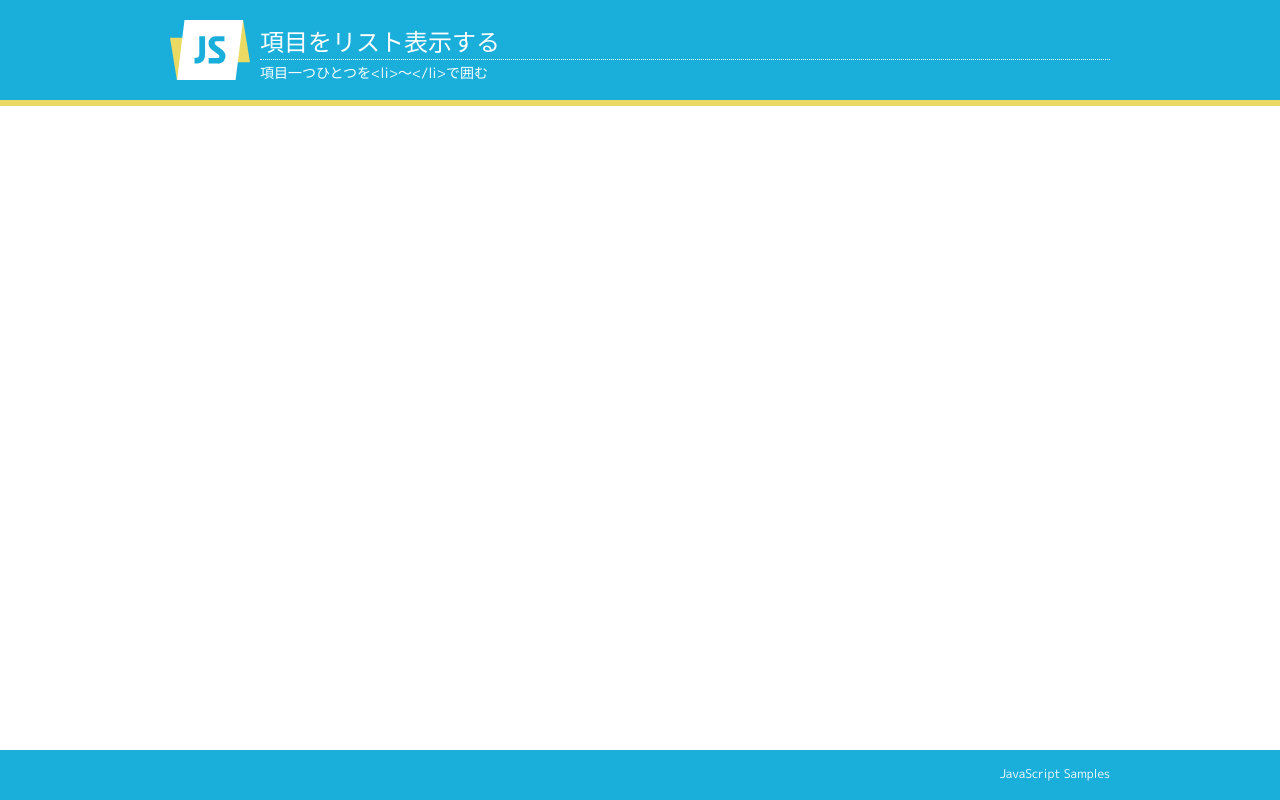
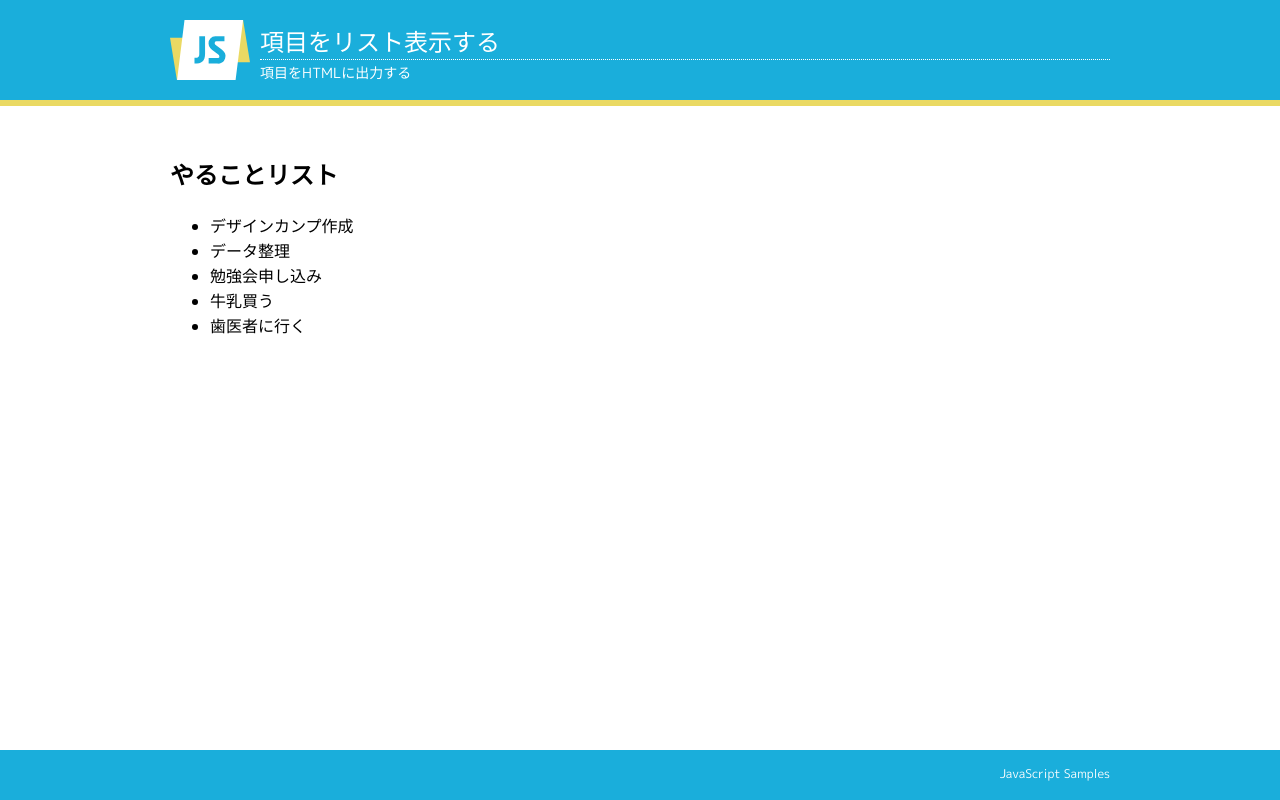
Before and after one commit to takato15/javascript_study, a plain HTML site: page practice/3-10_array/index.html in a window 1280 px wide. Drawn offline with Linux system fonts and the light colour scheme.

Commit message:
[update]項目をhtmlに出力

```diff
--- a/practice/3-10_array/index.html
+++ b/practice/3-10_array/index.html
@@ -14,13 +14,15 @@
     <header>
         <div class="container">
             <h1>項目をリスト表示する</h1>
-            <h2>項目一つひとつを&lt;li&gt;〜&lt;/li&gt;で囲む</h2>
+            <h2>項目をHTMLに出力する</h2>
         </div><!-- /.container -->
     </header>
     <main>
         <div class="container">
             <section>
-
+                <h1>やることリスト</h1>
+                <ul id="list">
+                </ul>
             </section>
         </div><!-- /.container -->
     </main>
@@ -36,7 +38,7 @@
         todo.push('歯医者に行く');
         for (let item of todo) {
             const li = `<li>${item}</li>`;
-            console.log(li);
+            document.getElementById('list').insertAdjacentHTML('beforeend', li);
         }
     </script>
 </body>
```
